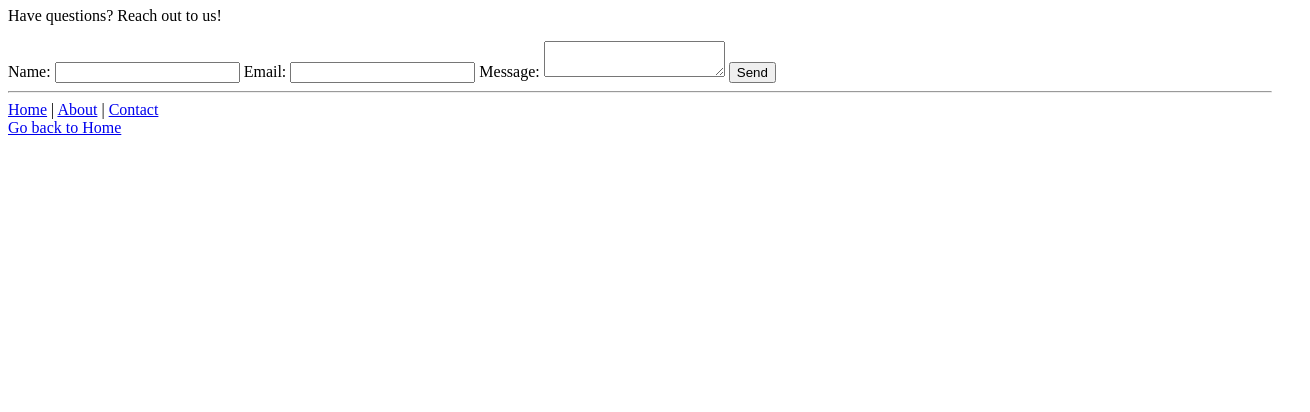
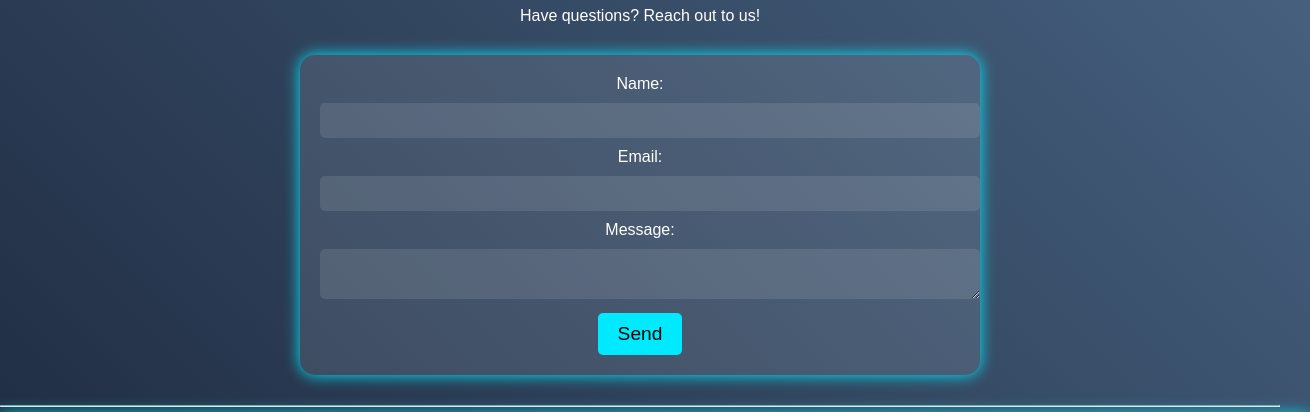
Before and after one commit to jbshub/clickwithME, a plain HTML site: page contact.html in a window 1280 px wide. Shown: the part 73-485 px from the top of the page, 1310 px wide, since content can reach past the window. Drawn offline with Linux system fonts and the light colour scheme.

Commit message:
Update style.css
Signed-off-by: jbshub <jbsdotpbmc@gmail.com>

```diff
--- a/style.css
+++ b/style.css
@@ -1,53 +1,117 @@
-<!DOCTYPE html>
-<html lang="en">
-<head>
-    <meta charset="UTF-8">
-    <meta name="viewport" content="width=device-width, initial-scale=1.0">
-    <title>Futuristic ClickWithME</title>
-    <link rel="stylesheet" href="style.css">
-    <script src="script.js" defer></script>
-</head>
-<body>
-    <header>
-        <h1 class="glow">Welcome to ClickWithME 🚀</h1>
-        <nav>
-            <ul>
-                <li><a href="#home">Home</a></li>
-                <li><a href="#about">About</a></li>
-                <li><a href="#contact">Contact</a></li>
-            </ul>
-        </nav>
-    </header>
+/* FUTURISTIC CYBERPUNK STYLE - CLICKWITHME */
 
-    <section id="home" class="hero">
-        <h2>Explore the Future</h2>
-        <p>Dive into the world of innovation, technology, and creativity.</p>
-        <button class="neon-button" onclick="alert('Welcome to the Future!')">Enter</button>
-    </section>
+/* Body - Dynamic Moving Background */
+body {
+    background: linear-gradient(45deg, #000000, #0d1b2a, #1b263b, #415a77, #778da9);
+    background-size: 400% 400%;
+    animation: backgroundFlow 10s infinite alternate;
+    font-family: 'Orbitron', sans-serif;
+    color: white;
+    text-align: center;
+    margin: 0;
+    padding: 0;
+}
 
-    <section id="about">
-        <h2>About Us</h2>
-        <p>We bring futuristic ideas to life, pushing the boundaries of technology and imagination.</p>
-    </section>
+@keyframes backgroundFlow {
+    0% { background-position: 0% 50%; }
+    100% { background-position: 100% 50%; }
+}
 
-    <section id="contact">
-        <h2>Contact Us</h2>
-        <form action="#" method="POST">
-            <label for="name">Name:</label>
-            <input type="text" id="name" name="name" required>
+/* Glowing Text Effects */
+.glow {
+    font-size: 2.5em;
+    text-shadow: 0 0 10px #00eaff, 0 0 20px #00eaff, 0 0 40px #00eaff;
+}
 
-            <label for="email">Email:</label>
-            <input type="email" id="email" name="email" required>
+.holo-text {
+    font-size: 2em;
+    background: linear-gradient(45deg, #00eaff, #ff00ff);
+    -webkit-background-clip: text;
+    -webkit-text-fill-color: transparent;
+    animation: flicker 1.5s infinite alternate;
+}
 
-            <label for="message">Message:</label>
-            <textarea id="message" name="message" required></textarea>
+@keyframes flicker {
+    0% { opacity: 1; }
+    50% { opacity: 0.8; }
+    100% { opacity: 1; }
+}
 
-            <button type="submit" class="neon-button">Send Message</button>
-        </form>
-    </section>
+/* Neon Navigation Bar */
+nav {
+    background: rgba(0, 0, 0, 0.8);
+    padding: 15px;
+    position: sticky;
+    top: 0;
+    width: 100%;
+    box-shadow: 0 0 15px #00eaff;
+}
 
-    <footer>
-        <p>&copy; 2025 ClickWithME. All Rights Reserved.</p>
-    </footer>
-</body>
-</html>
+nav a {
+    color: #00eaff;
+    font-size: 1.5em;
+    text-decoration: none;
+    margin: 0 15px;
+    transition: all 0.3s;
+}
+
+nav a:hover {
+    color: #ff00ff;
+    text-shadow: 0 0 10px #ff00ff;
+}
+
+/* Animated Neon Button */
+.neon-button {
+    background: transparent;
+    border: 2px solid #00eaff;
+    color: #00eaff;
+    padding: 10px 20px;
+    font-size: 1.2em;
+    cursor: pointer;
+    transition: all 0.3s ease-in-out;
+    border-radius: 5px;
+    box-shadow: 0 0 10px #00eaff;
+}
+
+.neon-button:hover {
+    background: #00eaff;
+    color: black;
+    text-shadow: 0 0 5px black;
+}
+
+/* Contact Form - Futuristic Glowing Panel */
+form {
+    background: rgba(255, 255, 255, 0.1);
+    padding: 20px;
+    margin: 30px auto;
+    width: 50%;
+    border-radius: 15px;
+    box-shadow: 0 0 15px #00eaff;
+}
+
+input, textarea {
+    width: 100%;
+    padding: 10px;
+    margin: 10px 0;
+    border-radius: 5px;
+    border: none;
+    background: rgba(255, 255, 255, 0.1);
+    color: white;
+}
+
+button {
+    background: #00eaff;
+    color: black;
+    padding: 10px 20px;
+    border: none;
+    border-radius: 5px;
+    cursor: pointer;
+    font-size: 1.2em;
+    transition: all 0.3s;
+}
+
+button:hover {
+    background: #ff00ff;
+    color: white;
+    box-shadow: 0 0 10px #ff00ff;
+}
```
